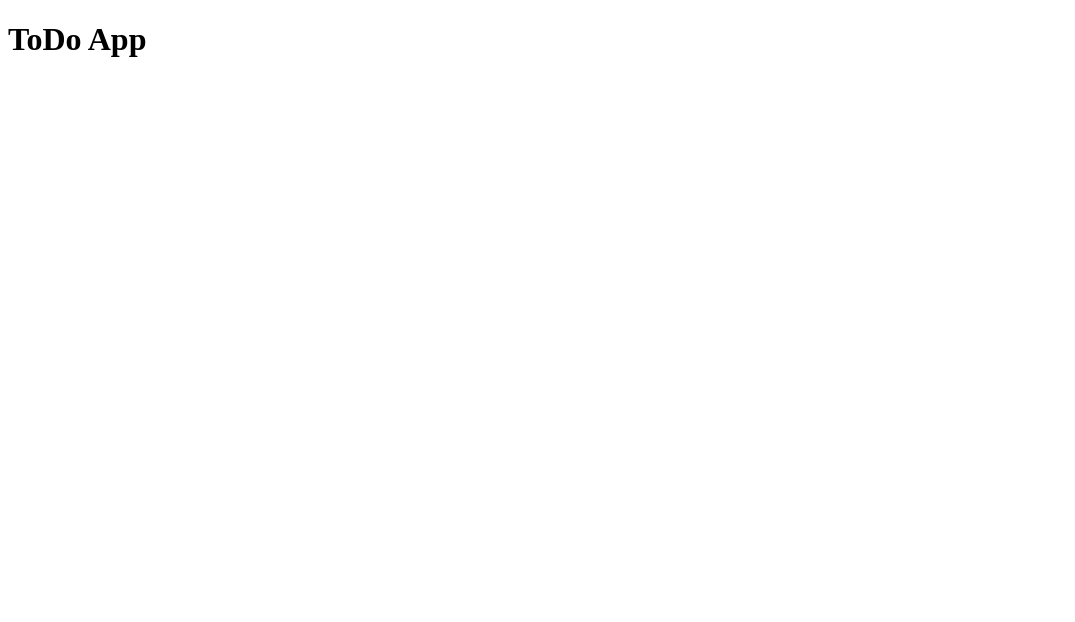
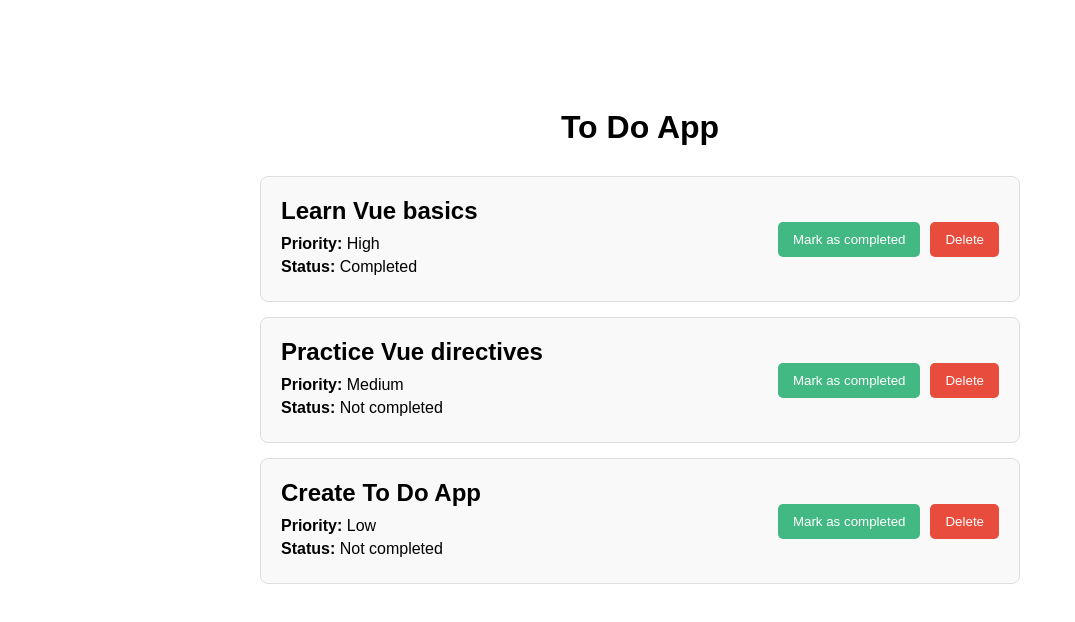
Before and after one commit to veljko-03/todo-app-ita, a Vue app: page / in a window 1280 px wide. Shown: the top 622 px of the page, without its empty margins (0-1075 px from the left). Built offline with nearby package versions, Linux system fonts and the light colour scheme.

Commit message:
initial tasks and design

```diff
--- a/src/App.vue
+++ b/src/App.vue
@@ -1,7 +1,120 @@
-<script setup></script>
+<template>
+  <div id="app">
+    <h1>To Do App</h1>
 
-<template>
-  <h1>ToDo App</h1>
+    <div class="todo-list">
+      <div v-for="task in tasks" :key="task.id" class="todo-item">
+        <div class="task-info">
+          <h2>{{ task.title }}</h2>
+
+          <p>
+            <strong>Priority:</strong>
+            {{ task.priority }}
+          </p>
+
+          <p>
+            <strong>Status:</strong>
+            {{ task.completed ? 'Completed' : 'Not completed' }}
+          </p>
+        </div>
+
+        <div class="task-actions">
+          <button>Mark as completed</button>
+
+          <button class="delete-button">Delete</button>
+        </div>
+      </div>
+    </div>
+  </div>
 </template>
 
-<style scoped></style>
+<script>
+export default {
+  name: 'App',
+
+  data() {
+    return {
+      tasks: [
+        {
+          id: 1,
+          title: 'Learn Vue basics',
+          completed: true,
+          priority: 'High',
+        },
+        {
+          id: 2,
+          title: 'Practice Vue directives',
+          completed: false,
+          priority: 'Medium',
+        },
+        {
+          id: 3,
+          title: 'Create To Do App',
+          completed: false,
+          priority: 'Low',
+        },
+      ],
+    }
+  },
+}
+</script>
+
+<style>
+#app {
+  max-width: 800px;
+  margin: 0 auto;
+  padding: 40px 20px;
+  font-family: Arial, sans-serif;
+}
+
+h1 {
+  text-align: center;
+  margin-bottom: 30px;
+}
+
+.todo-list {
+  display: flex;
+  flex-direction: column;
+  gap: 15px;
+}
+
+.todo-item {
+  display: flex;
+  justify-content: space-between;
+  align-items: center;
+  padding: 20px;
+  border: 1px solid #ddd;
+  border-radius: 8px;
+  background-color: #f9f9f9;
+}
+
+.task-info h2 {
+  margin: 0 0 10px;
+}
+
+.task-info p {
+  margin: 5px 0;
+}
+
+.task-actions {
+  display: flex;
+  gap: 10px;
+}
+
+button {
+  padding: 10px 15px;
+  border: none;
+  border-radius: 5px;
+  cursor: pointer;
+  background-color: #42b983;
+  color: white;
+}
+
+.delete-button {
+  background-color: #e74c3c;
+}
+
+button:hover {
+  opacity: 0.85;
+}
+</style>
```
